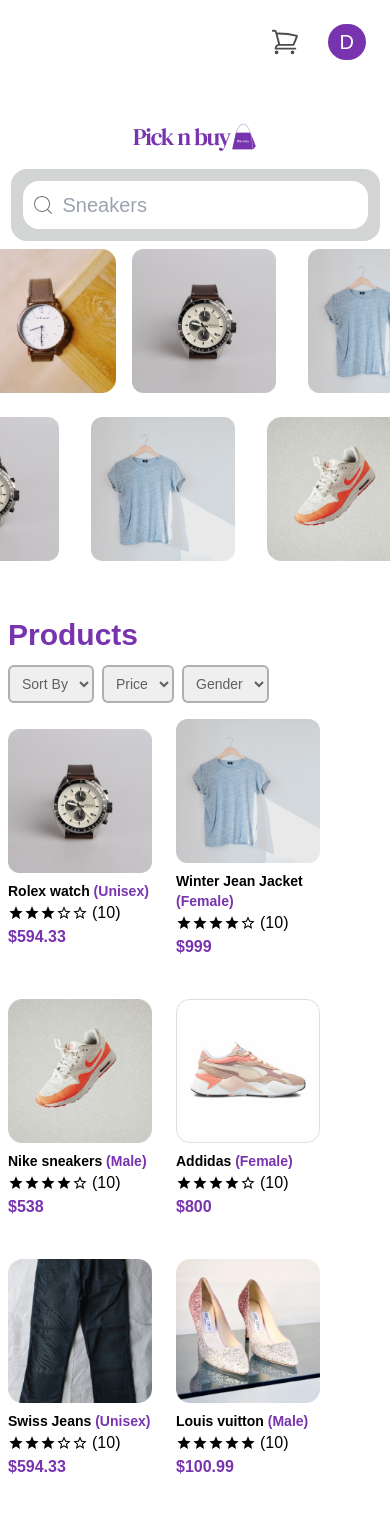
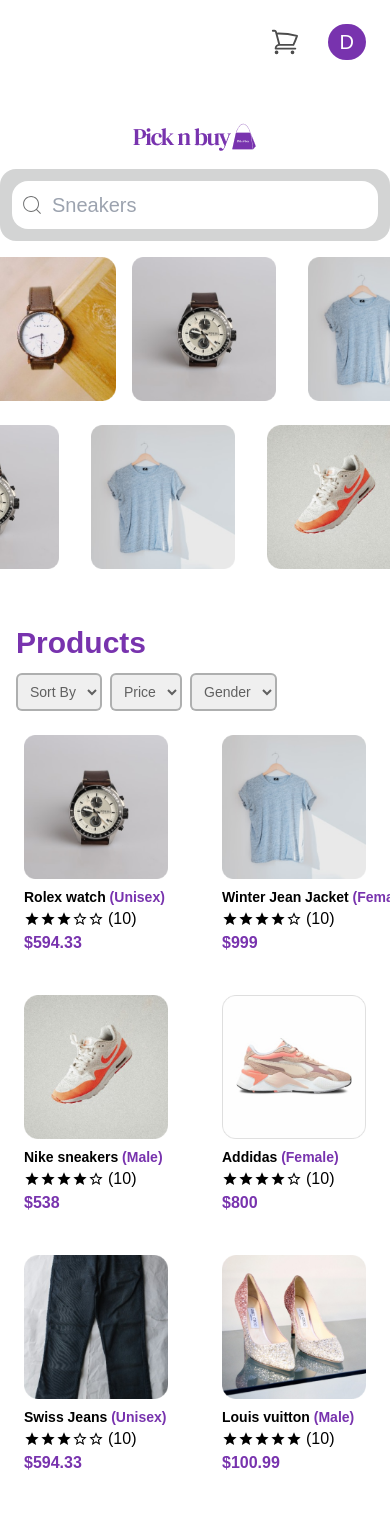
Before and after one commit to SandyAbasman/picknbuy, a Next.js app: page / in a window 390 px wide. Shown: the top 1513 px of the page. Built offline with nearby package versions, Linux system fonts and the light colour scheme.

Commit message:
respomsive

```diff
--- a/src/components/Hero.js
+++ b/src/components/Hero.js
@@ -6,10 +6,10 @@
 function Hero({ itemNum }) {
   return (
     <div className=" mt-[6rem] md:mt-0  w-full  md:justify-center flex flex-col  relative md:items-center   ">
-      <div className=" flex flex-col justify-center items-center">
+      <div className=" flex flex-col justify-center mb-2 items-center">
         <img src=".\logo.png" />
 
-        <div className="  mx-1 relative md:hidden   mt-4 bg-gray/[0.3] p-3 rounded-2xl ">
+        <div className="  mx-1 relative md:hidden  w-full  mt-4 bg-gray/[0.3] p-3 rounded-2xl ">
           <input
             type="text"
             placeholder="Sneakers"
--- a/src/components/Item.js
+++ b/src/components/Item.js
@@ -3,13 +3,13 @@
 
 function Item({ item }) {
   return (
-    <a href="/productView" className=" w-36 mb-4 block  md:w-auto">
+    <a href="/productView" className=" max-w-40 p-2 block   md:w-auto">
       <img
-        className="mb-2  hover:opacity-50 "
+        className="mb-2   hover:opacity-50 "
         src={item.productImg}
         alt={item.productName}
       />
-      <div className="md:pl-2">
+      <div className="md:pl-2 text-nowrap">
         <h3 className="text-sm text-text-color/60 font-bold">
           {item.productName}{" "}
           <span className="text-purple font-bold capitalize">
--- a/src/components/ProductListing.js
+++ b/src/components/ProductListing.js
@@ -3,9 +3,9 @@
 
 function ProductListing({ children, itemNum }) {
   return (
-    <div className="mt-10 md:px-20 md:py-4 px-2 md:p-7">
+    <div className="mt-10 md:px-20 md:py-4 px-4 md:p-7">
       {children}
-      <div className=" w-full h-auto flex md:p-3 py-4 gap-6 justify-start  items-center  flex-wrap  md:gap-6">
+      <div className=" w-full h-auto flex md:p-3 py-4 gap-6 justify-between   items-center  flex-wrap  md:gap-6">
         {data.map((item, index) =>
           itemNum > index ? <Item item={item} key={index} /> : null
         )}
```
